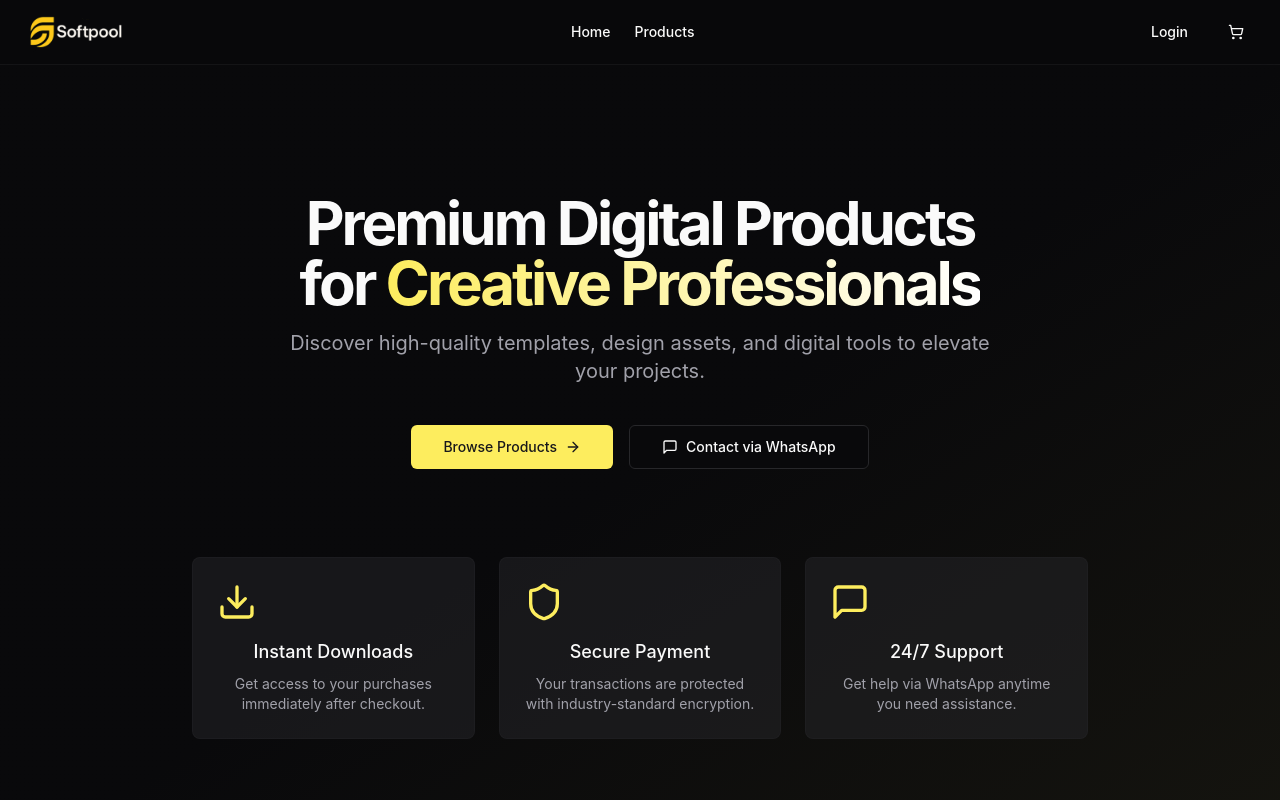
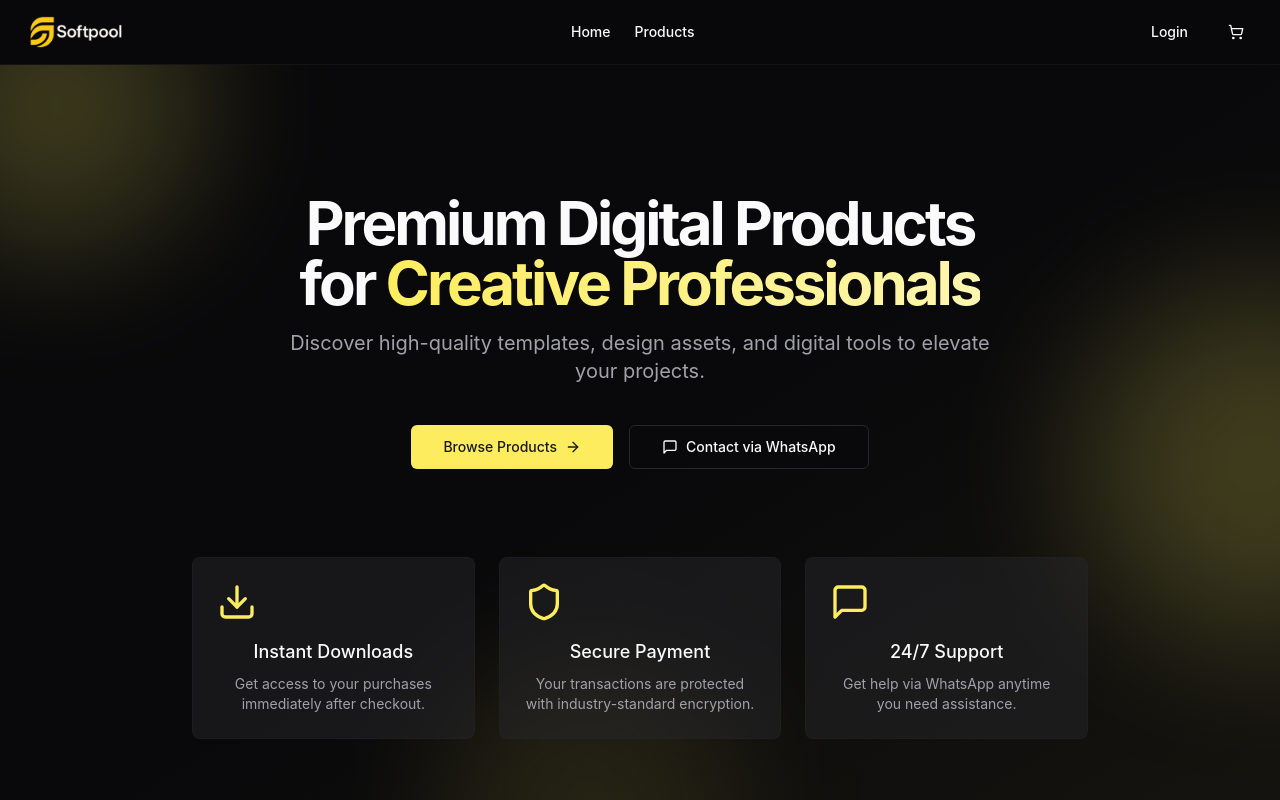
Before and after one commit to manopriyan6/softpool, a React (Vite) app: page / in a window 1280 px wide. Shown: the top 800 px of the page. Built offline with nearby package versions, Linux system fonts and the light colour scheme.

Commit message:
Changes
Co-authored-by: manopriyan6 <86639504+manopriyan6@users.noreply.github.com>

```diff
--- a/src/components/home/Hero.tsx
+++ b/src/components/home/Hero.tsx
@@ -5,14 +5,21 @@ import { Link } from "react-router-dom";
 
 const Hero = () => {
   return (
-    <section className="py-20 md:py-32 relative">
-      <div className="absolute inset-0 bg-gradient-to-br from-background via-background to-accent/5 z-[-1]" />
+    <section className="py-20 md:py-32 relative overflow-hidden">
+      <div className="absolute inset-0 bg-gradient-to-br from-background via-background to-accent/5 z-[-2]" />
+      {/* Animated blobs */}
+      <div className="pointer-events-none absolute inset-0 z-[-1] overflow-hidden">
+        <div className="absolute -top-24 -left-24 h-72 w-72 rounded-full bg-primary/20 blur-3xl animate-blob" />
+        <div className="absolute top-1/3 -right-24 h-80 w-80 rounded-full bg-accent/20 blur-3xl animate-blob" style={{ animationDelay: "2s" }} />
+        <div className="absolute -bottom-24 left-1/3 h-72 w-72 rounded-full bg-primary/10 blur-3xl animate-blob" style={{ animationDelay: "4s" }} />
+      </div>
 
       <div className="container px-4 md:px-6">
         <div className="flex flex-col items-center text-center space-y-10">
           <div className="space-y-4 max-w-3xl animate-fade-in">
-            <h1 className="text-4xl md:text-6xl font-bold tracking-tighter text-balance">
-              Premium Digital Products for <span className="text-gradient">Creative Professionals</span>
+            <h1 className="text-4xl md:text-6xl font-bold tracking-tighter text-balance animate-float">
+              Premium Digital Products for{" "}
+              <span className="text-gradient bg-[length:200%_auto] animate-gradient-x">Creative Professionals</span>
             </h1>
             <p className="text-xl text-muted-foreground max-w-[700px] mx-auto">
               Discover high-quality templates, design assets, and digital tools to elevate your projects.
--- a/tailwind.config.ts
+++ b/tailwind.config.ts
@@ -77,19 +77,36 @@ export default {
           }
         },
         'pulse-light': {
-          '0%, 100%': {
-            opacity: '1'
-          },
-          '50%': {
-            opacity: '0.8'
-          }
+          '0%, 100%': { opacity: '1' },
+          '50%': { opacity: '0.8' }
+        },
+        'fade-in': {
+          '0%': { opacity: '0', transform: 'translateY(10px)' },
+          '100%': { opacity: '1', transform: 'translateY(0)' }
+        },
+        'scale-in': {
+          '0%': { opacity: '0', transform: 'scale(0.95)' },
+          '100%': { opacity: '1', transform: 'scale(1)' }
+        },
+        'blob': {
+          '0%, 100%': { transform: 'translate(0,0) scale(1)' },
+          '33%': { transform: 'translate(40px,-30px) scale(1.1)' },
+          '66%': { transform: 'translate(-30px,20px) scale(0.95)' }
+        },
+        'gradient-x': {
+          '0%, 100%': { backgroundPosition: '0% 50%' },
+          '50%': { backgroundPosition: '100% 50%' }
         }
       },
       animation: {
         'accordion-down': 'accordion-down 0.2s ease-out',
         'accordion-up': 'accordion-up 0.2s ease-out',
         'float': 'float 3s ease-in-out infinite',
-        'pulse-light': 'pulse-light 4s ease-in-out infinite'
+        'pulse-light': 'pulse-light 4s ease-in-out infinite',
+        'fade-in': 'fade-in 0.6s ease-out',
+        'scale-in': 'scale-in 0.4s ease-out',
+        'blob': 'blob 12s ease-in-out infinite',
+        'gradient-x': 'gradient-x 6s ease infinite'
       },
       fontFamily: {
         sans: ['Inter', 'sans-serif']
```
